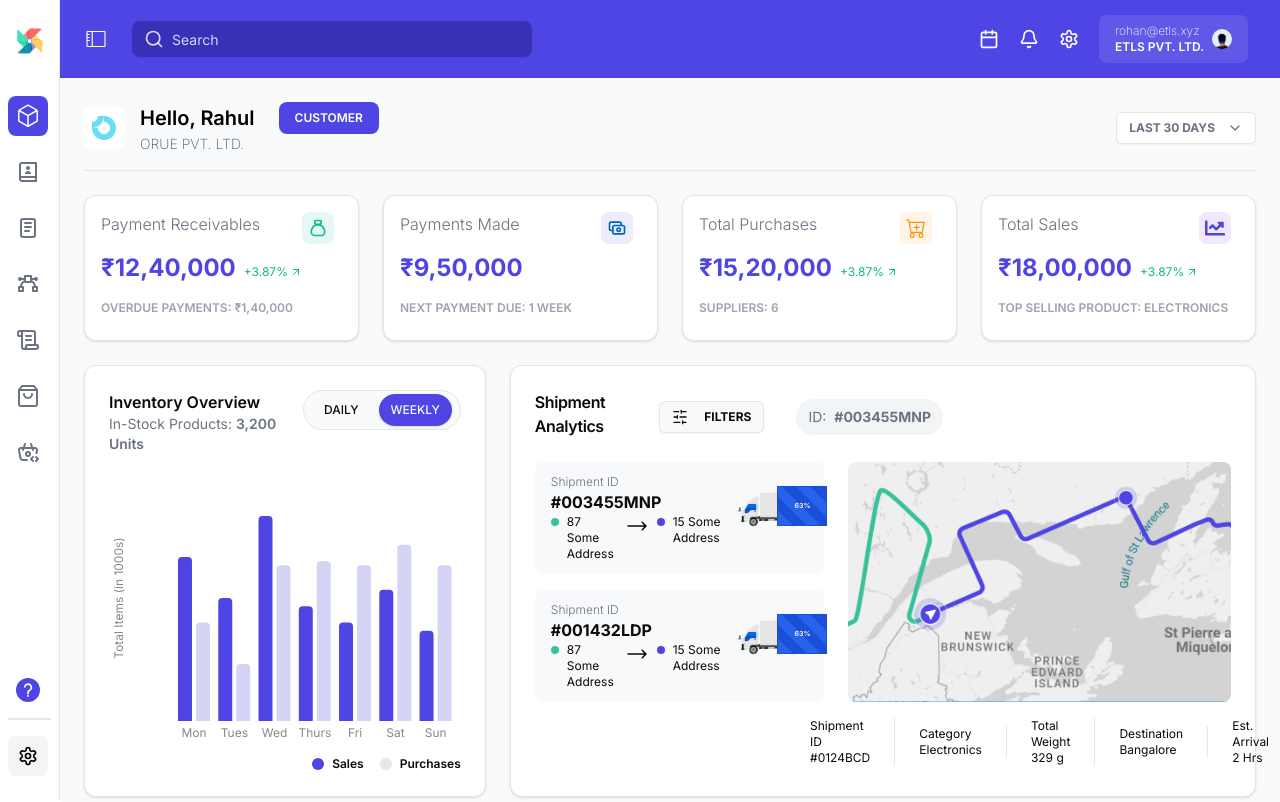
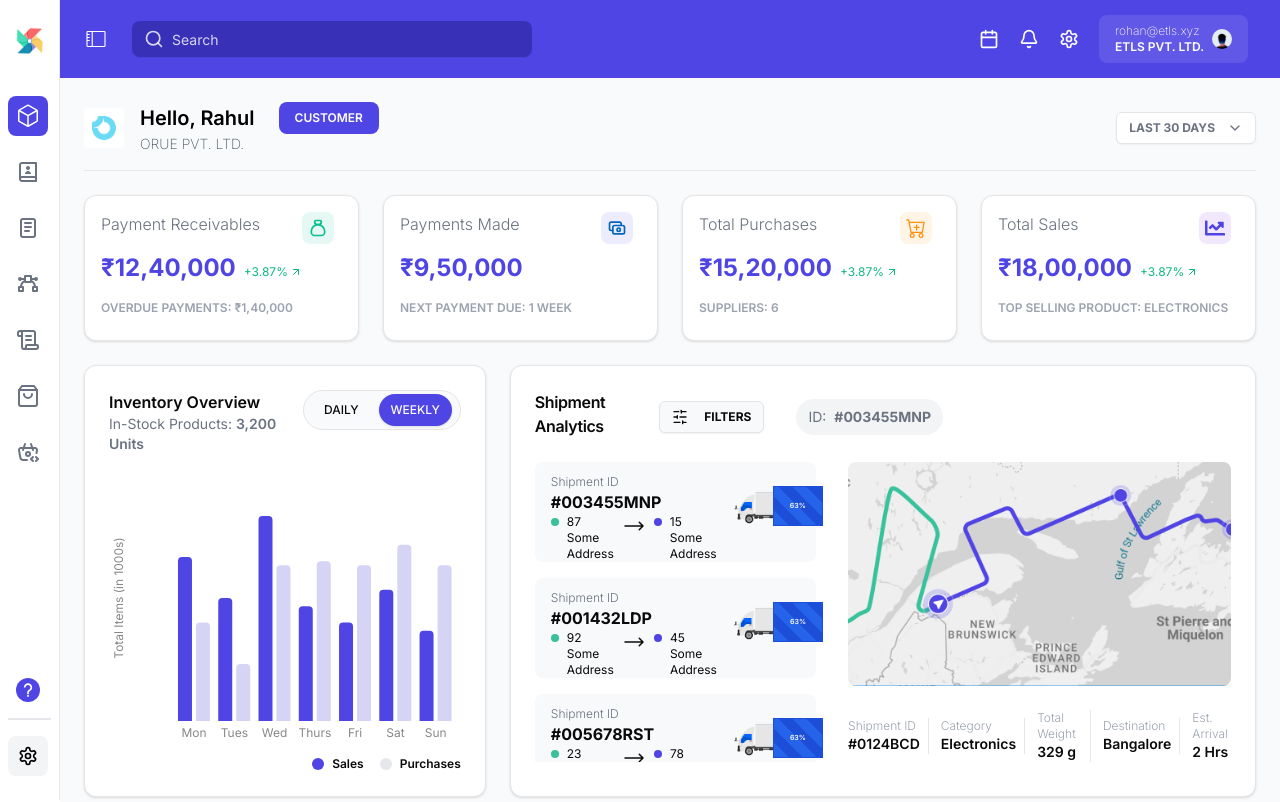
Before and after one commit to AshwiniParaye1/Dashboard, a Next.js app: page / in a window 1280 px wide. Shown: the top 802 px of the page. Built offline with nearby package versions, Linux system fonts and the light colour scheme.

Commit message:
fixed shipment text

```diff
--- a/components/dashboard/shipment-analytics.tsx
+++ b/components/dashboard/shipment-analytics.tsx
@@ -5,7 +5,58 @@ import { SlidersHorizontal } from "lucide-react";
 import { HiArrowLongRight } from "react-icons/hi2";
 import StripedRectangle from "./stripedRectangle";
 
+type Shipment = {
+  id: string;
+  from: string;
+  to: string;
+};
+
 export function ShipmentAnalytics() {
+  const shipments = [
+    { id: "#003455MNP", from: "87 Some Address", to: "15 Some Address" },
+    { id: "#001432LDP", from: "92 Some Address", to: "45 Some Address" },
+    { id: "#005678RST", from: "23 Some Address", to: "78 Some Address" },
+    { id: "#007890UVW", from: "56 Some Address", to: "34 Some Address" },
+    { id: "#002345XYZ", from: "71 Some Address", to: "89 Some Address" },
+    { id: "#006789ABC", from: "44 Some Address", to: "67 Some Address" }
+  ];
+
+  const ShipmentItem = ({ shipment }: { shipment: Shipment }) => (
+    <div className="flex gap-2 pl-4 rounded-lg bg-[#F7F9FB] relative min-h-[100px]">
+      <div className="flex pt-3 pb-3 flex-col justify-between">
+        <div className="flex flex-col">
+          <span className="font-light text-xs text-gray-500">Shipment ID</span>
+          <span className="font-bold text-base">{shipment.id}</span>
+        </div>
+        <div className="flex flex-row gap-2 text-xs font-normal text-muted-foreground">
+          <span>
+            <div className="w-2 h-2 mt-1 rounded-full bg-[#38C29B]" />
+          </span>
+          <span>{shipment.from}</span>
+          <span>
+            <HiArrowLongRight size={24} />
+          </span>
+          <span>
+            <div className="w-2 h-2 mt-1 rounded-full bg-[#4F45E4]" />
+          </span>
+          <span>{shipment.to}</span>
+        </div>
+      </div>
+      <div className="relative">
+        <Image
+          src="/analytics.png"
+          alt="Analytics Truck"
+          width={150}
+          height={80}
+          className="scale-x-[-1] blur-[0.7px]"
+        />
+        <div className="absolute inset-0">
+          <StripedRectangle />
+        </div>
+      </div>
+    </div>
+  );
+
   return (
     <Card className="w-full h-full">
       <CardHeader className="flex flex-row items-center justify-between">
@@ -29,106 +80,39 @@ export function ShipmentAnalytics() {
       </CardHeader>
       <CardContent>
         <div className="flex gap-6">
-          <div className="flex-1 space-y-4">
-            <div className="flex gap-2 pl-4 rounded-lg bg-[#F7F9FB] relative">
-              <div className="flex pt-3 pb-3 flex-col justify-between">
-                <div className="flex flex-col">
-                  <span className="font-light text-xs text-gray-500">
-                    Shipment ID
-                  </span>
-                  <span className="font-bold text-base">#003455MNP</span>
-                </div>
-                <div className="flex flex-row gap-2 text-xs font-normal text-muted-foreground">
-                  <span>
-                    <div className="w-2 h-2 mt-1 rounded-full bg-[#38C29B]" />
-                  </span>
-                  <span>87 Some Address</span>
-                  <span>
-                    <HiArrowLongRight size={24} />
-                  </span>
-                  <span>
-                    <div className="w-2 h-2 mt-1 rounded-full bg-[#4F45E4]" />
-                  </span>
-                  <span>15 Some Address</span>
-                </div>
-              </div>
-              <div className="relative">
-                <Image
-                  src="/analytics.png"
-                  alt="Analytics Truck"
-                  width={150}
-                  height={80}
-                  className="scale-x-[-1] blur-[0.7px]"
-                />
-                <div className="absolute inset-0">
-                  <StripedRectangle />
-                </div>
-              </div>
-            </div>
-            <div className="flex gap-2 pl-4 rounded-lg bg-[#F7F9FB] relative">
-              <div className="flex pt-3 pb-3 flex-col justify-between">
-                <div className="flex flex-col">
-                  <span className="font-light text-xs text-gray-500">
-                    Shipment ID
-                  </span>
-                  <span className="font-bold text-base">#001432LDP</span>
-                </div>
-                <div className="flex flex-row gap-2 text-xs font-normal text-muted-foreground">
-                  <span>
-                    <div className="w-2 h-2 mt-1 rounded-full bg-[#38C29B]" />
-                  </span>
-                  <span>87 Some Address</span>
-                  <span>
-                    <HiArrowLongRight size={24} />
-                  </span>
-                  <span>
-                    <div className="w-2 h-2 mt-1 rounded-full bg-[#4F45E4]" />
-                  </span>
-                  <span>15 Some Address</span>
-                </div>
-              </div>
-              <div className="relative">
-                <Image
-                  src="/analytics.png"
-                  alt="Analytics Truck"
-                  width={150}
-                  height={80}
-                  className="scale-x-[-1] blur-[0.7px]"
-                />
-                <div className="absolute inset-0">
-                  <StripedRectangle />
-                </div>
-              </div>
-            </div>
+          <div className="flex-1 flex flex-col gap-4 overflow-y-auto max-h-[300px] pr-2">
+            {shipments.map((shipment) => (
+              <ShipmentItem key={shipment.id} shipment={shipment} />
+            ))}
           </div>
           <div className="w-[55%]">
             <Image
               src="/shipment-analytics.png"
               alt="Shipment Analysis"
-              width={500}
-              height={300}
-              className="w-full h-full object-cover rounded-lg"
+              width={300}
+              height={200}
+              className="w-full h-56 object-cover rounded-lg"
             />
-            <div className="flex flex-row gap-6 text-xs pt-4 pb-4 justify-center items-center">
-              <div className="border-r border-gray-200 pr-6">
-                <p>Shipment ID</p>
-                <p>#0124BCD</p>
+            <div className="flex flex-row gap-3 text-xs pt-6 justify-center items-center">
+              <div className="border-r border-gray-200 pr-2">
+                <p className="text-xs text-gray-400 font-light">Shipment ID</p>
+                <p className="text-sm font-semibold">#0124BCD</p>
               </div>
-              <div className="border-r border-gray-200 pr-6">
-                <p>Category</p>
-                <p>Electronics</p>
+              <div className="border-r border-gray-200 pr-2">
+                <p className="text-xs text-gray-400 font-light">Category</p>
+                <p className="text-sm font-semibold">Electronics</p>
               </div>
-              <div className="border-r border-gray-200 pr-6">
-                <p>Total Weight</p>
-                <p>329 g</p>
+              <div className="border-r border-gray-200 pr-2">
+                <p className="text-xs text-gray-400 font-light">Total Weight</p>
+                <p className="text-sm font-semibold">329 g</p>
               </div>
-              <div className="border-r border-gray-200 pr-6">
-                <p>Destination</p>
-                <p>Bangalore</p>
+              <div className="border-r border-gray-200 pr-2">
+                <p className="text-xs text-gray-400 font-light">Destination</p>
+                <p className="text-sm font-semibold">Bangalore</p>
               </div>
               <div>
-                <p>Est. Arrival</p>
-                <p>2 Hrs</p>
+                <p className="text-xs text-gray-400 font-light">Est. Arrival</p>
+                <p className="text-sm font-semibold">2 Hrs</p>
               </div>
             </div>
           </div>
```
